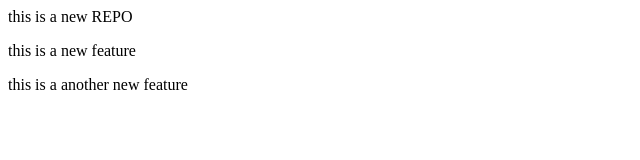
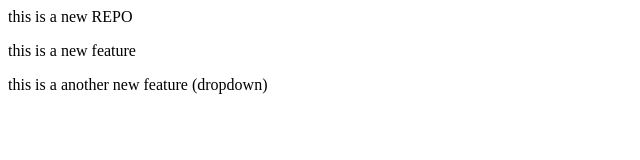
Before and after one commit to Karan3304/local-repo, a plain HTML site: page index.html in a window 1280 px wide. Shown: the whole page, without its empty margins (0-640 px from the left). Drawn offline with Linux system fonts and the light colour scheme.

```diff
--- a/index.html
+++ b/index.html
@@ -1,3 +1,3 @@
 <p>this is a new REPO</p>
 <p>this is a new feature</p>
-<p>this is a another new feature</p>
+<p>this is a another new feature (dropdown)</p>
```
